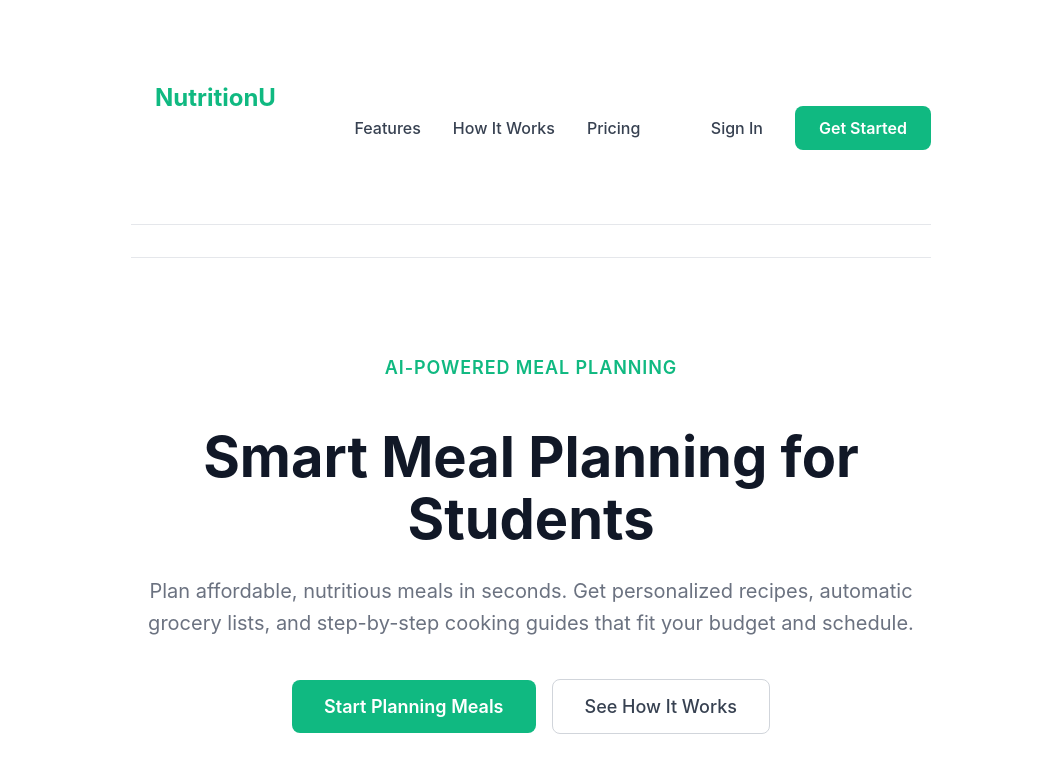
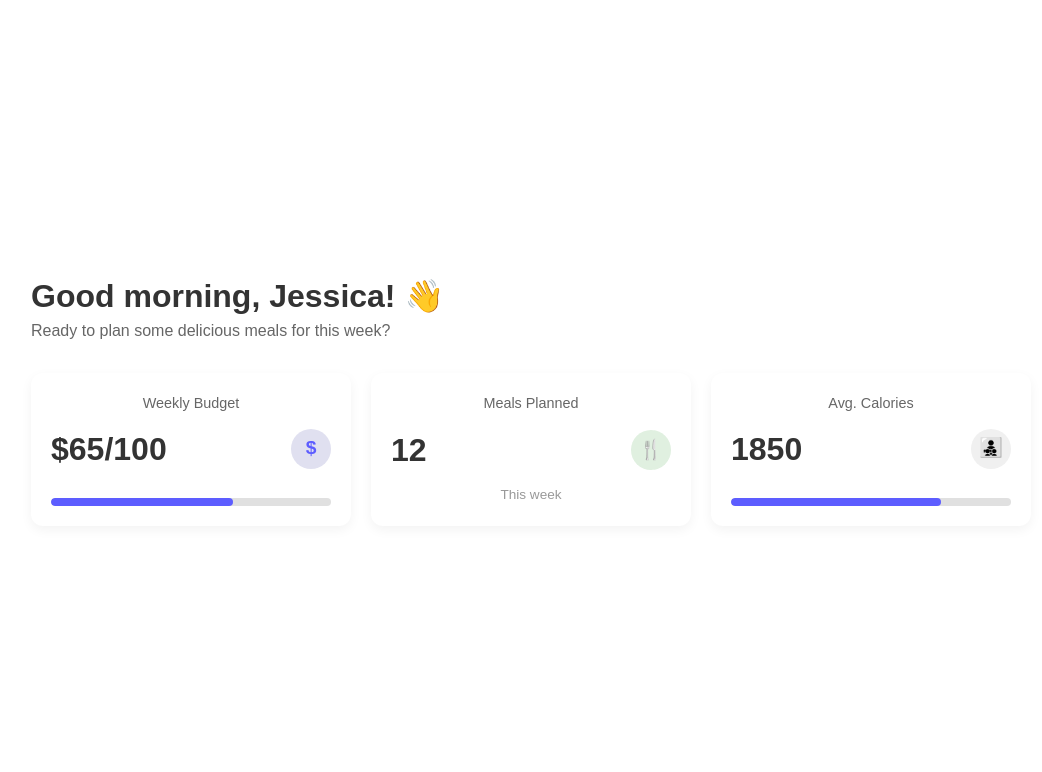
Before and after one commit to LindaMukundwa/NutritionU-Group1, a React (Vite) app in the folder frontend/: page /dashboard in a window 1280 px wide. Shown: the top 772 px of the page, without its empty margins (109-1151 px from the left). Built offline with nearby package versions, Linux system fonts and the light colour scheme.

Commit message:
Added summary card component to dashboard

```diff
--- a/frontend/src/App.tsx
+++ b/frontend/src/App.tsx
@@ -3,13 +3,14 @@
 //import viteLogo from '/vite.svg'
 import './App.css'
 import LandingPage from './components/LandingPage/LandingPage'
+import Dashboard from './components/Dashboard/Dashboard'
 
 function App() {
   //const [count, setCount] = useState(0)
 
   return (
     <div className="App">
-      <LandingPage />
+      <Dashboard />
     </div>
   );
 }
--- /dev/null
+++ b/frontend/src/components/Dashboard/Dashboard.module.css
@@ -0,0 +1,128 @@
+/* General Layout and Reset */
+.Dashboard {
+    padding: 20px;
+    font-family: Arial, sans-serif; /* Use a common font */
+  }
+
+  /* Header Styling */
+  .header {
+    margin-bottom: 30px;
+  }
+
+  .block {
+    /* Styling for the small 'v0 block' box */
+    background-color: #333;
+    color: white;
+    padding: 2px 6px;
+    border-radius: 4px;
+    font-size: 0.75rem;
+    font-weight: bold;
+    margin-right: 10px;
+    display: inline-block;
+  }
+
+  .greeting {
+    font-size: 2rem;
+    font-weight: 700;
+    color: #333;
+    margin-top: 5px;
+    margin-bottom: 5px;
+    /* Use flex to align 'v0 block' and 'Good morning, Jessica!' */
+    display: flex;
+    align-items: center;
+  }
+
+  .prompt {
+    font-size: 1rem;
+    color: #666;
+    margin-top: 0;
+    text-align: left;
+  }
+
+  /* Summary Grid */
+  .summaryGrid {
+    display: flex;
+    gap: 20px; /* Space between cards */
+    justify-content: flex-start;
+  }
+
+  /* Summary Card Styling */
+  .summaryCard {
+    flex: 1; /* Makes all cards take up equal width */
+    min-width: 280px; /* Ensures they don't get too small */
+    background-color: white;
+    border-radius: 12px;
+    padding: 20px;
+    box-shadow: 0 4px 12px rgba(0, 0, 0, 0.05); /* Soft, subtle shadow */
+    display: flex;
+    flex-direction: column;
+    justify-content: space-between;
+  }
+
+  .cardHeader {
+    color: #666;
+    font-size: 0.9rem;
+    font-weight: 500;
+    margin-bottom: 10px;
+  }
+
+  .cardBody {
+    display: flex;
+    justify-content: space-between;
+    align-items: center;
+    margin-bottom: 10px;
+  }
+
+  .cardValue {
+    font-size: 2rem;
+    font-weight: 700;
+    color: #333;
+  }
+
+  .iconBackground {
+    /* Styling for the small, light purple/green/grey circle with an icon */
+    width: 40px;
+    height: 40px;
+    border-radius: 50%;
+    display: flex;
+    align-items: center;
+    justify-content: center;
+    font-size: 1.2rem;
+    font-weight: 600;
+  }
+
+  /* Custom colors for icons based on the image (approximations) */
+  .summaryCard:nth-child(1) .iconBackground { /* Weekly Budget */
+    background-color: #e0e0f0; /* Light purple */
+    color: #5d5dff;
+  }
+  .summaryCard:nth-child(2) .iconBackground { /* Meals Planned */
+    background-color: #e0f0e0; /* Light green */
+    color: #5d8e5d;
+  }
+  .summaryCard:nth-child(3) .iconBackground { /* Avg. Calories */
+    background-color: #f0f0f0; /* Light grey */
+    color: #666;
+  }
+
+  .cardSubtext {
+    font-size: 0.85rem;
+    color: #999;
+  }
+
+  /* Progress Bar Styling */
+  .progressBarContainer {
+    height: 8px;
+    background-color: #e0e0e0; /* Light grey track */
+    border-radius: 4px;
+    overflow: hidden; /* Ensures the fill stays within bounds */
+    margin-top: 15px; /* Add some space above the bar */
+  }
+
+  .progressBarFill {
+    height: 100%;
+    border-radius: 4px;
+    background-color: #5d5dff; /* Blue/Purple color for the fill */
+    transition: width 0.3s ease-in-out;
+    /* The width is set dynamically via the style prop in the component */
+  }
--- /dev/null
+++ b/frontend/src/components/Dashboard/Dashboard.tsx
@@ -0,0 +1,100 @@
+import { type FC } from 'react';
+import styles from './Dashboard.module.css';
+
+// Define the shape for the summary data for clarity and type safety
+interface SummaryCardData {
+  title: string;
+  value: string | number;
+  subtext: string;
+  icon: string; // Using a string to represent a placeholder or actual icon element
+  progressBar?: {
+    current: number;
+    total: number;
+  };
+}
+
+interface DashboardProps {}
+
+const Dashboard: FC<DashboardProps> = () => {
+  const dashboardSummary: SummaryCardData[] = [
+    {
+      title: 'Weekly Budget',
+      value: '$65/100',
+      subtext: '',
+      icon: '$',
+      progressBar: {
+        current: 65,
+        total: 100,
+      },
+    },
+    {
+      title: 'Meals Planned',
+      value: 12,
+      subtext: 'This week',
+      icon: '🍴',
+    },
+    {
+      title: 'Avg. Calories',
+      value: 1850,
+      subtext: '',
+      icon: '👨‍👧‍👦',
+      progressBar: {
+        current: 75,
+        total: 100,
+      },
+    },
+  ];
+
+  // Helper function to render the progress bar
+  const renderProgressBar = (current: number, total: number) => {
+    const percentage = (current / total) * 100;
+    return (
+      <div className={styles.progressBarContainer}>
+        <div
+          className={styles.progressBarFill}
+          style={{ width: `${percentage}%` }}
+        />
+      </div>
+    );
+  };
+
+  const renderSummaryCard = (card: SummaryCardData) => (
+    <div key={card.title} className={styles.summaryCard}>
+      <div className={styles.cardHeader}>
+        <div className={styles.cardTitle}>{card.title}</div>
+      </div>
+      <div className={styles.cardBody}>
+        <div className={styles.cardValue}>
+          {card.value}
+        </div>
+        <div className={styles.iconBackground}>
+          {}
+          {card.icon}
+        </div>
+      </div>
+
+      {card.progressBar ? (
+        renderProgressBar(card.progressBar.current, card.progressBar.total)
+      ) : (
+        <div className={styles.cardSubtext}>{card.subtext}</div>
+      )}
+    </div>
+  );
+
+  return (
+    <div className={styles.Dashboard}>
+      {/* Header/Greeting Section */}
+      <div className={styles.header}>
+        <h1 className={styles.greeting}>Good morning, Jessica! 👋</h1>
+        <p className={styles.prompt}>Ready to plan some delicious meals for this week?</p>
+      </div>
+
+      {/* Summary Cards Section */}
+      <div className={styles.summaryGrid}>
+        {dashboardSummary.map(renderSummaryCard)}
+      </div>
+    </div>
+  );
+};
+
+export default Dashboard;
```
Also changed, not shown: frontend/src/Dashboard.tsx (deleted, +0 -46 lines), frontend/src/Dashboard.css (deleted).
